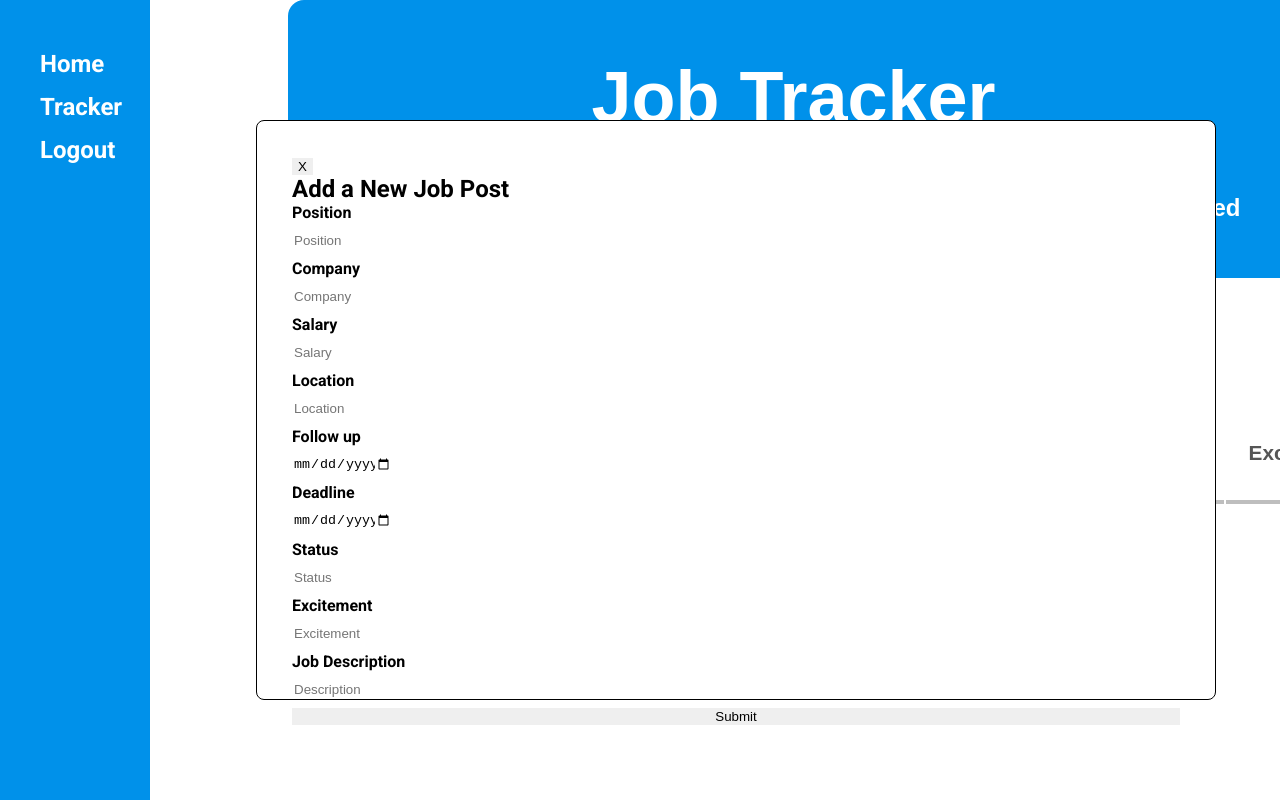
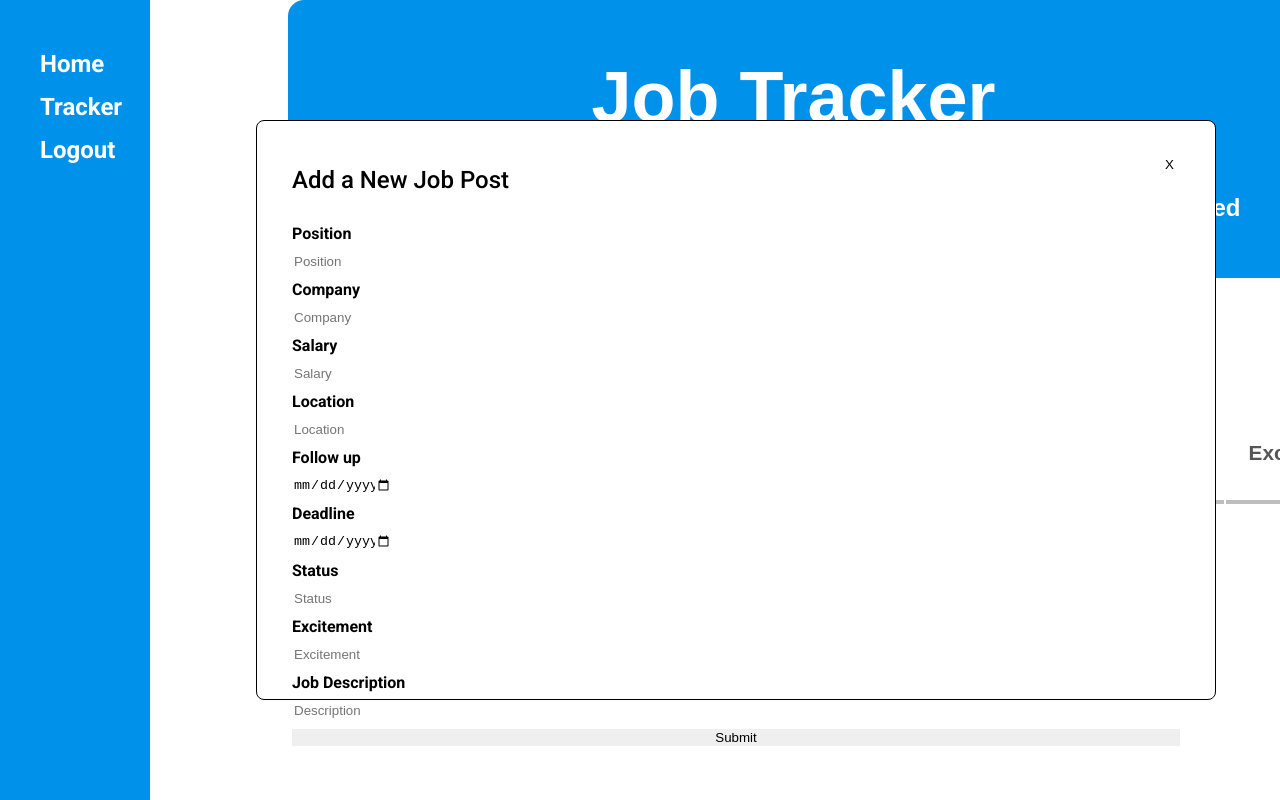
Before and after one commit to Coder-Dai/job-tracker, a React (Create React App) app: page /tracker in a window 1280 px wide. Both pictures are taken after a click on the button "+ Add job". Shown: the top 800 px of the page. Built offline with nearby package versions, Linux system fonts and the light colour scheme.

Commit message:
Give an id to the heading of the form and add styling

```diff
--- a/src/components/Table.jsx
+++ b/src/components/Table.jsx
@@ -68,10 +68,11 @@ const Table = ({ jobsList, setJobsList }) => {
                 onClick={() => {
                   setIsModalOpen(false);
                 }}
+                id='form-close-btn'
               >
                 X
               </button>
-              <h2>Add a New Job Post</h2>
+              <h2 id='form-heading'>Add a New Job Post</h2>
               <form id="form-modal" onSubmit={postJob}>
                 <label htmlFor="position">Position</label>
                 <input id="position" type="text" placeholder="Position"></input>
--- a/src/components/table.css
+++ b/src/components/table.css
@@ -56,9 +56,20 @@ td {
   padding: 35px;
 }
 
+#form-close-btn {
+  float: right;
+  cursor: pointer;
+  background: transparent;
+}
+
+#form-heading {
+  margin: 10px 0 30px;
+  font-weight: 500;
+}
+
 #form-modal {
-  display: flex;
-  flex-direction: column;
+  display: grid;
+  /* grid-template-areas: ; */
 }
 
 #form-modal input {
```
